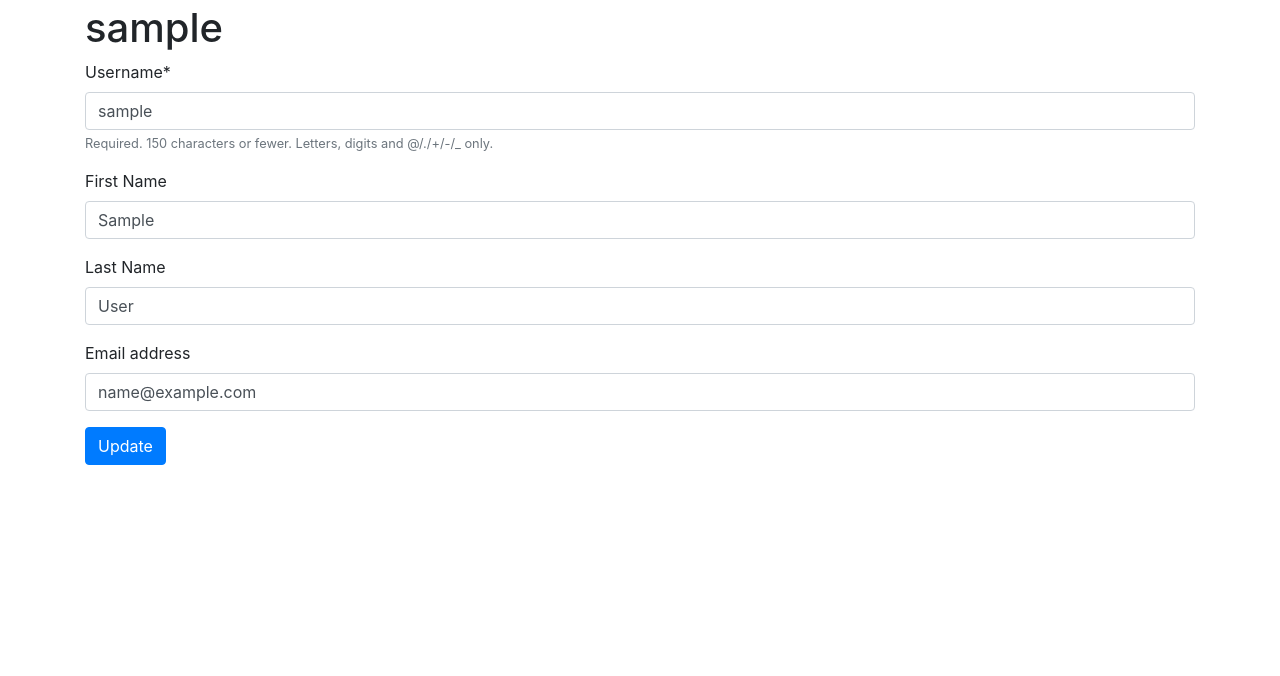
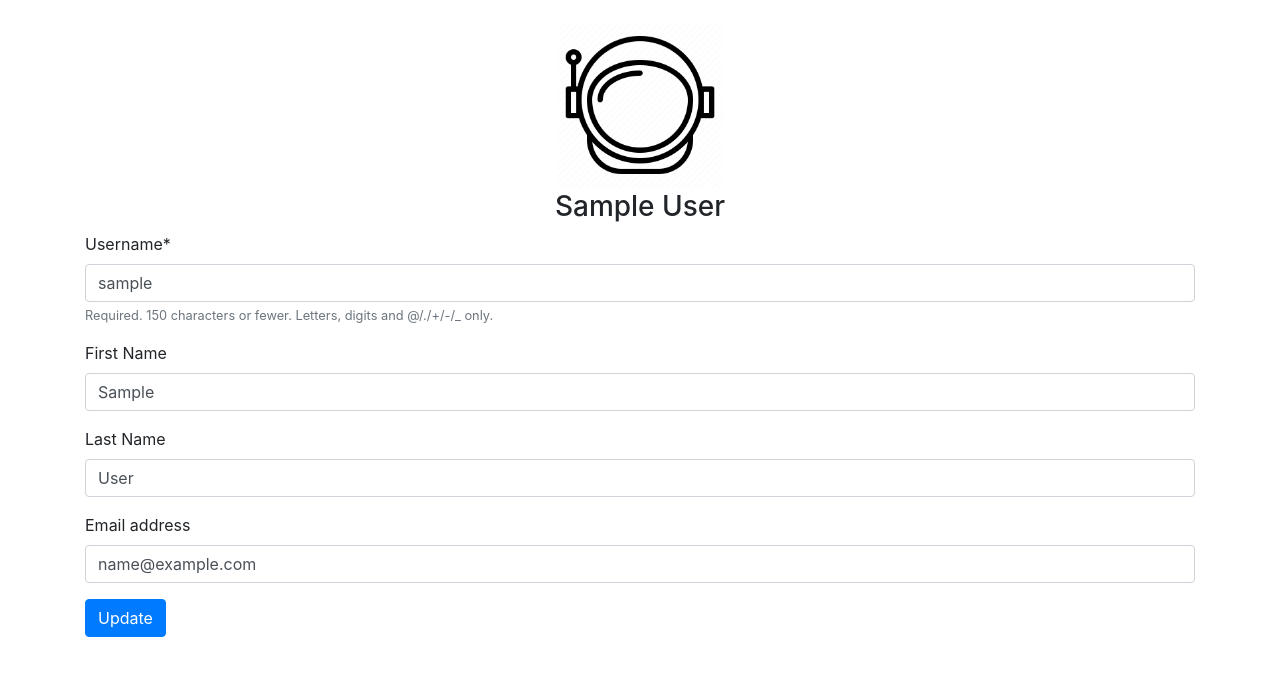
Before and after one commit to tylerhuntington222/instashuttle, a Django app: page /users/~update/ in a window 1280 px wide. Shown: the part 56-732 px from the top of the page. Run offline with Django 3.2, Linux system fonts and the light colour scheme; the visitor is signed in with stand-in values (Sample User, id 1); some libraries are stand-ins or nearby versions.

Commit message:
Update font faces

```diff
--- a/dorm_launch_django/templates/account/login.html
+++ b/dorm_launch_django/templates/account/login.html
@@ -9,7 +9,7 @@
 
 {% block inner %}
 
-<h1>{% trans "Log In" %}</h1>
+<h3>{% trans "Log In" %}</h3>
 
 {% get_providers as socialaccount_providers %}
 
@@ -42,7 +42,7 @@ for a {{ site_name }} account and sign in below:{% endblocktrans %}</p>
   <input type="hidden" name="{{ redirect_field_name }}" value="{{ redirect_field_value }}" />
   {% endif %}
 {#  <a class="button secondaryAction" href="{% url 'account_reset_password' %}">{% trans "Forgot Password?" %}</a>#}
-  <button class="primaryAction btn btn-primary" type="submit">{% trans "Sign In" %}</button>
+  <button class="primaryAction btn btn-primary" type="submit">{% trans "Log In" %}</button>
 </form>
 
 {% endblock %}
--- a/dorm_launch_django/templates/account/signup.html
+++ b/dorm_launch_django/templates/account/signup.html
@@ -6,9 +6,9 @@
 {% block head_title %}{% trans "Signup" %}{% endblock %}
 
 {% block inner %}
-<h1>{% trans "Sign Up" %}</h1>
+<h3>{% trans "Sign Up" %}</h3>
 
-<p>{% blocktrans %}Already have an account? Then please <a href="{{ login_url }}">sign in</a>.{% endblocktrans %}</p>
+<p>{% blocktrans %}Already have an account? Then please <a href="{{ login_url }}">log in</a>.{% endblocktrans %}</p>
 
 <form class="signup" id="signup_form" method="post" action="{% url 'account_signup' %}">
   {% csrf_token %}
--- a/dorm_launch_django/templates/pages/home.html
+++ b/dorm_launch_django/templates/pages/home.html
@@ -2,8 +2,8 @@
 {% load static %}
 {% block content %}
   <div class="text-center">
-  <img class="mt-3" src="{% static 'images/buzz_lightyear.png' %}" width=170rem>
-  <h5 class="mt-3">To Sharetea, and beyond...</h5>
+  <img class="mt-5" src="{% static 'images/buzz_lightyear.png' %}" width=175rem>
+  <h3 class="mt-3">To Sharetea, and beyond...</h3>
     <div>
 
     <a href="{% url 'shuttles:list' %}"
--- a/dorm_launch_django/templates/users/user_form.html
+++ b/dorm_launch_django/templates/users/user_form.html
@@ -1,16 +1,20 @@
 {% extends "base.html" %}
+{% load static %}
 {% load crispy_forms_tags %}
 
-{% block title %}{{ user.username }}{% endblock %}
+{% block title %}Update Profile{% endblock %}
 
 {% block content %}
-  <h1>{{ user.username }}</h1>
+  <div class="text-center">
+  <img class="mt-3" src="{% static 'images/space_helmet_icon.png' %}" width=170rem>
+  <h3>{{ object.first_name }} {{ object.last_name }}</h3>
+  </div>
   <form class="form-horizontal" method="post" action="{% url 'users:update' %}">
     {% csrf_token %}
     {{ form|crispy }}
     <div class="control-group">
       <div class="controls">
-        <button type="submit" class="btn btn-primary">Update</button>
+        <button type="submit" class="btn btn-primary mb-3">Update</button>
       </div>
     </div>
   </form>
```
Also changed, not shown: dorm_launch_django/templates/account/logout.html (+4 -4 lines).
